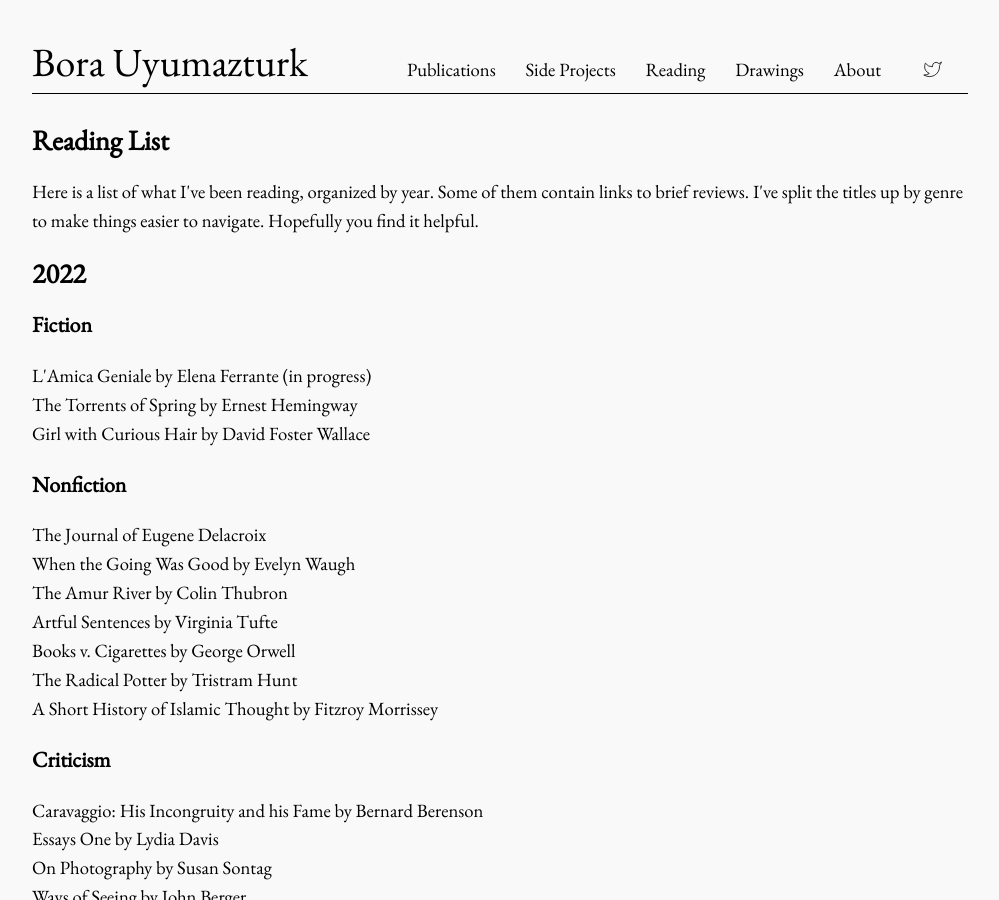
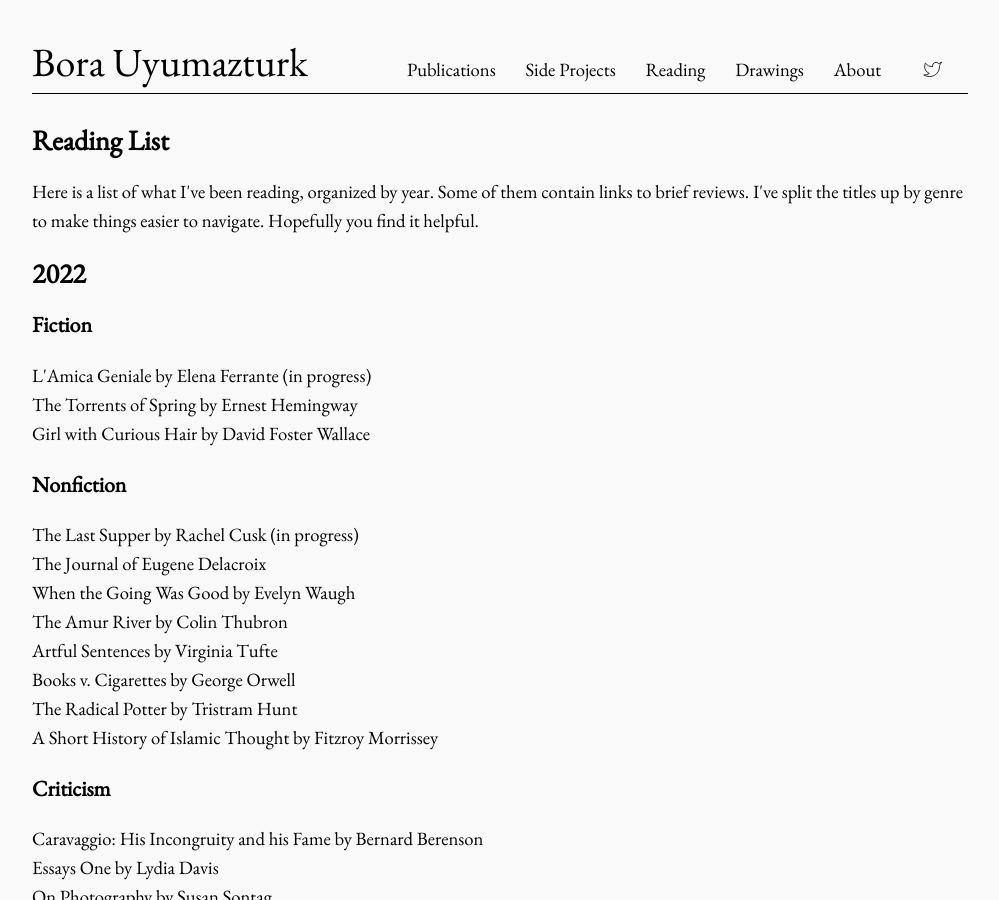
Before and after one commit to bora-uyumazturk/bora-uyumazturk.github.io, a Jekyll site: the page built from reading.html, in a window 1280 px wide and 900 px high. Shown: the whole window, without its empty margins (140-1139 px from the left). Built offline with Jekyll 4.4.1, drawn with Linux system fonts in a browser that asks for light colours.

Commit message:
Update reading.html

```diff
--- a/reading.html
+++ b/reading.html
@@ -22,6 +22,7 @@
 
   <h3>Nonfiction</h3>
 
+  The Last Supper by Rachel Cusk (in progress) <br>
   The Journal of Eugene Delacroix <br>
   When the Going Was Good by Evelyn Waugh <br>
   The Amur River by Colin Thubron <br>
```
